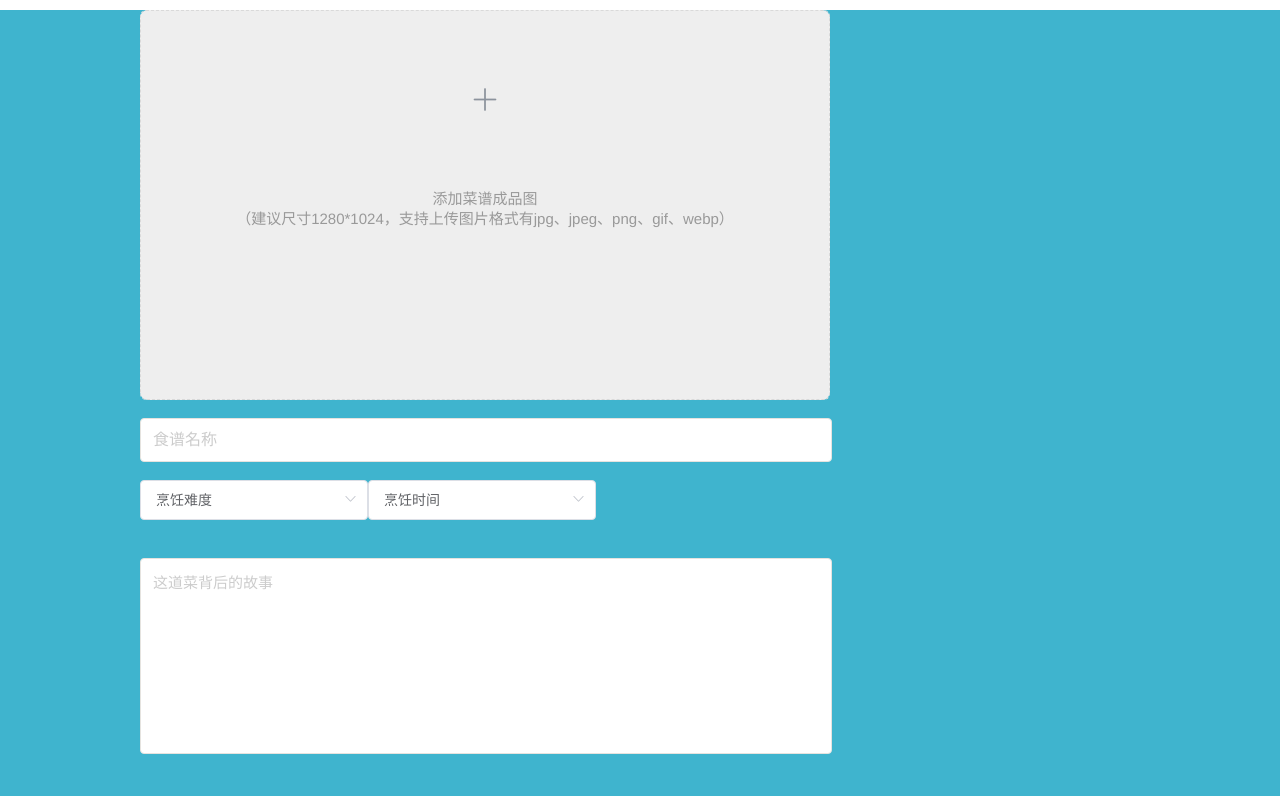
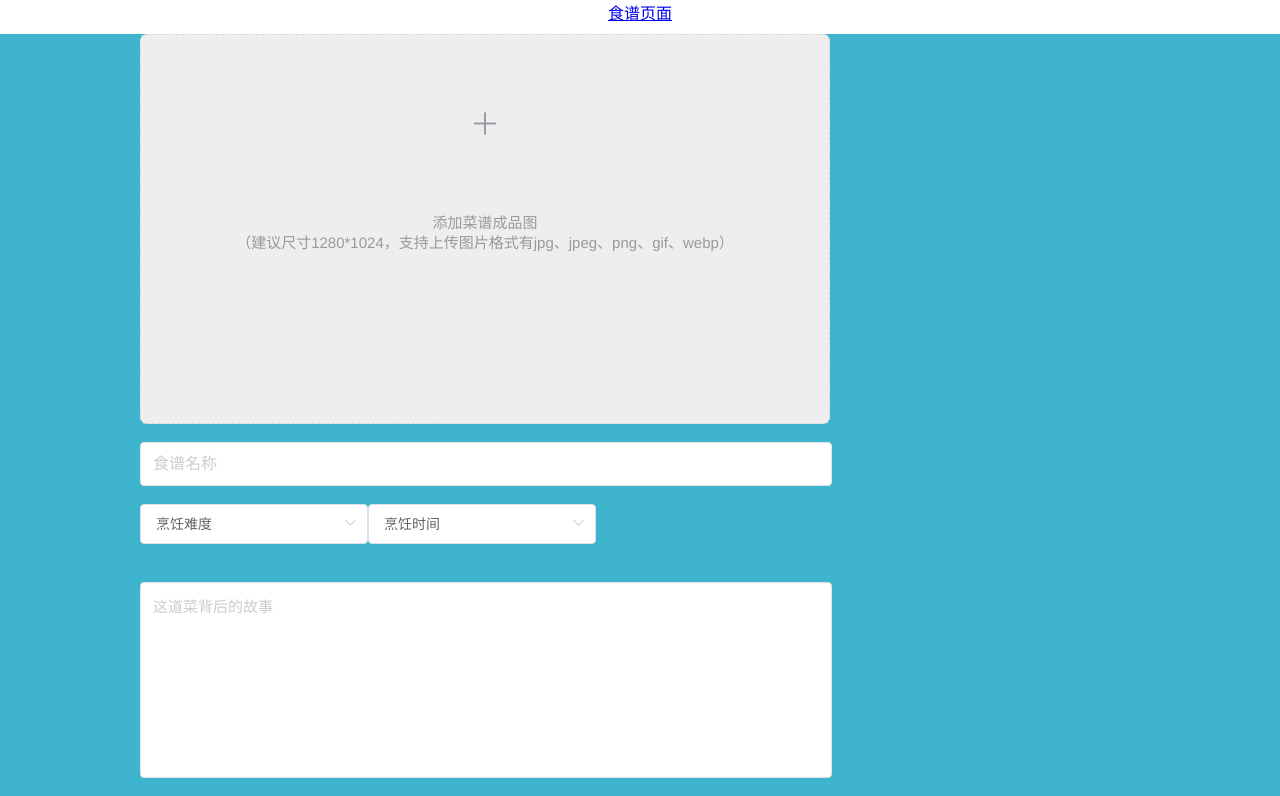
Before and after one commit to zhangkun222/meishi, a Vue app in the folder meishi_client_front/: page /add in a window 1280 px wide. Shown: the top 796 px of the page. Built offline with nearby package versions, Linux system fonts and the light colour scheme.

Commit message:
食谱加食谱详情页布局

```diff
--- a/meishi_client_front/src/App.vue
+++ b/meishi_client_front/src/App.vue
@@ -1,11 +1,16 @@
 <template>
   <div id="app">
-    <router-view/>
+    <div id="nav">
+      <div>
+        <router-link to="/Recipe">食谱页面</router-link>
+      </div>
+    </div>
+    <router-view />
   </div>
 </template>
 
 <style lang="scss">
-*{
+* {
   margin: 0;
   padding: 0;
 }
--- a/meishi_client_front/src/main.js
+++ b/meishi_client_front/src/main.js
@@ -3,12 +3,18 @@ import App from './App.vue'
 import './registerServiceWorker'
 import router from './router'
 import store from './store'
-
+// UI引入
 import ElementUI from 'element-ui'
 import 'element-ui/lib/theme-chalk/index.css'
 Vue.use(ElementUI)
+// 引入axios使用
+import axios from "axios"
+Vue.prototype.$http=axios;
+// 通过this.$http可获取
 
-import axios from "axios";
+// 公共的底部
+import footerNav from "@/components/public/footer-nav.vue"
+Vue.component("footer-nav",footerNav);
 //配置后端服务器地址
 axios.defaults.baseURL="http://localhost:8000"
 Vue.prototype.$http=axios;
--- a/meishi_client_front/src/router/index.js
+++ b/meishi_client_front/src/router/index.js
@@ -1,5 +1,6 @@
 import Vue from 'vue'
 import VueRouter from 'vue-router'
+import recipeDesc from "@/components/recipe/recipe_desc.vue"
 
 Vue.use(VueRouter)
 
@@ -8,6 +9,20 @@ const routes = [
     path: '/add',
     name: 'Add',
     component: ()=>import("@/views/add.vue")
+  },
+  {
+    path: '/Recipe',
+    component: () => import('@/views/Recipe.vue')
+  },
+  {
+    path: '/Recipe/recipe_desc',
+    component: () => import('@/components/recipe/recipe_desc.vue')
+  },
+  {
+    path: '/Recipe',
+    redirect:"/Recipe/recipe_desc",
+    // component: () => import('@/components/recipe/recipe_desc.vue')
+    component: recipeDesc
   },
 ]
 
```
